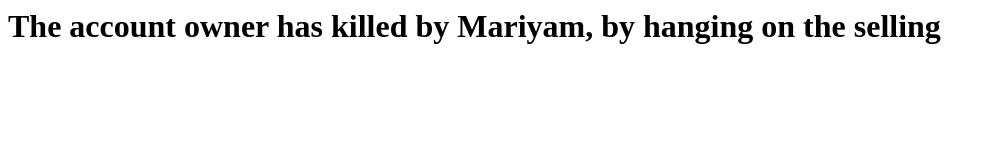
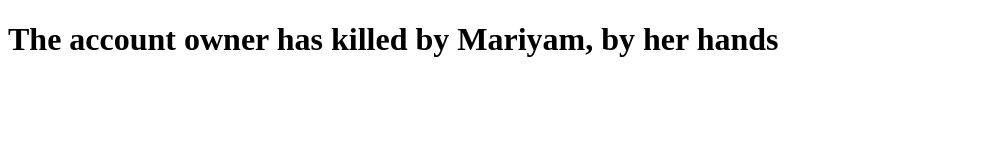
Before and after one commit to porirpora/talhaf.com, a plain HTML site: page index.html in a window 1280 px wide. Shown: the whole page, without its empty margins (0-996 px from the left). Drawn offline with Linux system fonts and the light colour scheme.

Commit message:
Update index.html

```diff
--- a/index.html
+++ b/index.html
@@ -1 +1,12 @@
-<h1>The account owner has killed by Mariyam, by hanging on the selling</h1>
+<!DOCTYPE html>
+<html>
+<head>
+<title>Dead</title>
+</head>
+<body>
+
+<h1>The account owner has killed by Mariyam, by her hands</h1>
+</h1>
+
+</body>
+</html>
```
